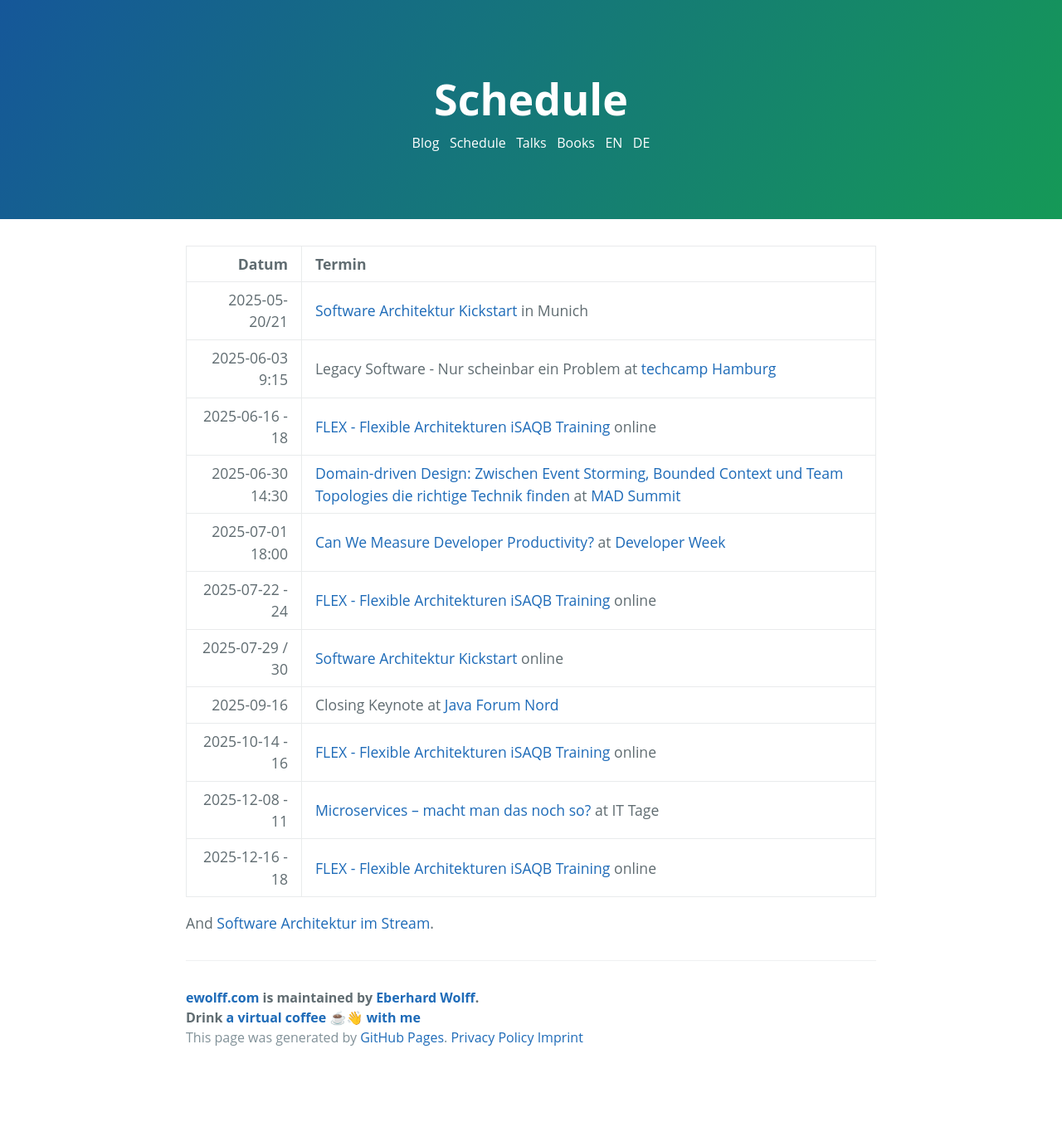
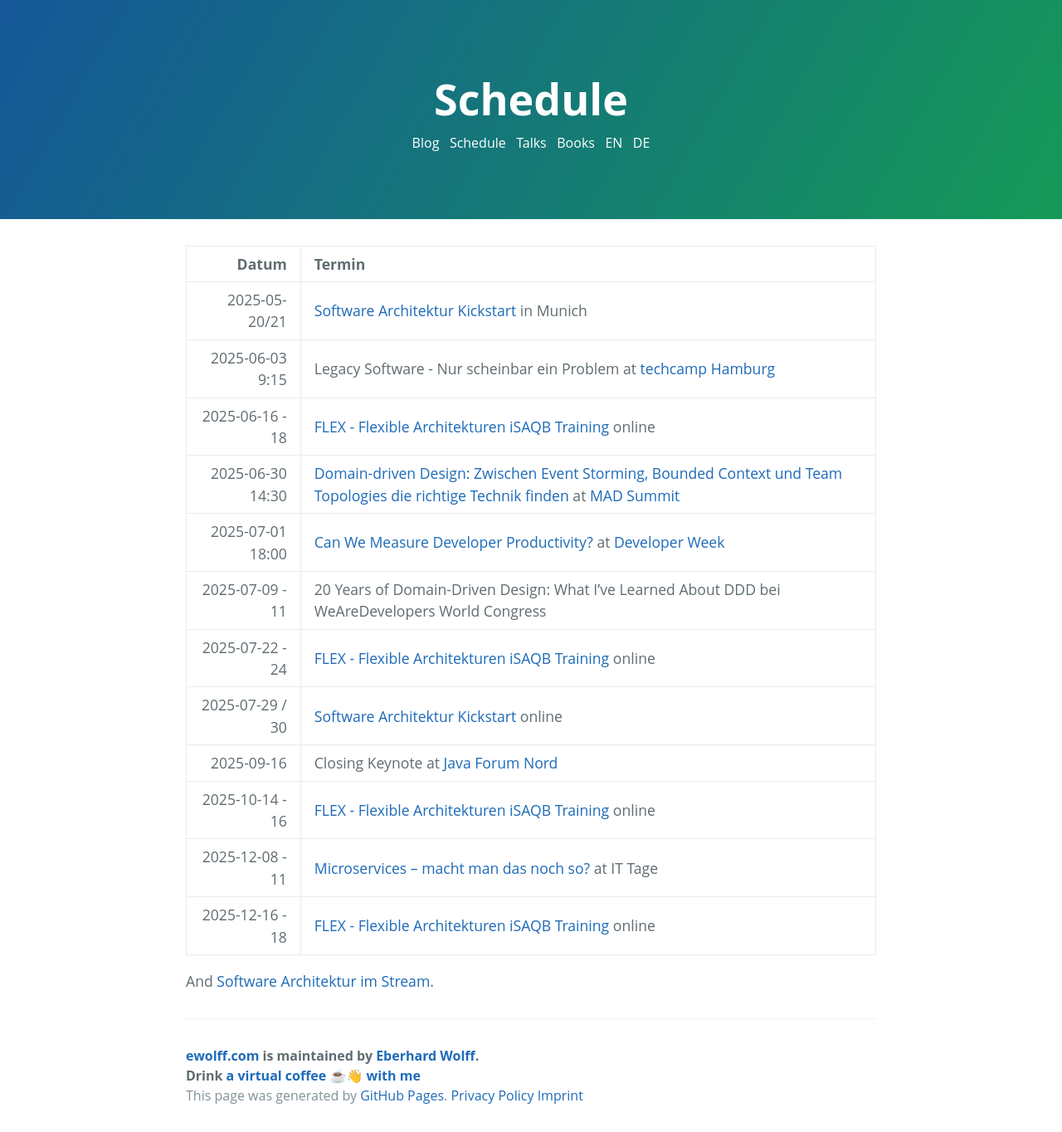
Before and after one commit to ewolff/ewolff.com, a Jekyll site: the page built from schedule.md, in a window 1280 px wide. Shown: the whole page at 83% size. Built offline with Jekyll 4.4.1, drawn with Linux system fonts in a browser that asks for light colours; our own code applies the rules of GitHub Pages for plain Markdown files; before the commit the page ends 1294 px from its top, so only the background shows below that.

Commit message:
WeAreDevelopers World Congress added

```diff
--- a/schedule.md
+++ b/schedule.md
@@ -9,6 +9,7 @@ title: Schedule
 |  2025-06-16 - 18 | [FLEX - Flexible Architekturen iSAQB Training](https://www.socreatory.com/de/trainings/flex) online |
 | 2025-06-30 14:30 | [Domain-driven Design: Zwischen Event Storming, Bounded Context und Team Topologies die richtige Technik finden](https://mad-summit.de/domain-driven-design/domain-driven-design-die-richtige-technik-finden/) at [MAD Summit](https://mad-summit.de/) |
 | 2025-07-01 18:00 | [Can We Measure Developer Productivity?](https://www.developer-week.de/programm/#/talk/konnen-wir-entwicklerinnen-produktivitat-messen) at [Developer Week](https://www.developer-week.de/) |
+| 2025-07-09 - 11 | 20 Years of Domain-Driven Design: What I’ve Learned About DDD bei WeAreDevelopers World Congress |
 |  2025-07-22 - 24 | [FLEX - Flexible Architekturen iSAQB Training](https://www.socreatory.com/de/trainings/flex) online |
 | 2025-07-29 / 30 | [Software Architektur Kickstart](https://www.socreatory.com/de/trainings/arch-kickstart) online |
 | 2025-09-16 | Closing Keynote at [Java Forum Nord](https://javaforumnord.de/2025/) |
```
Also changed, not shown: termine.md (+1 -0 lines).
